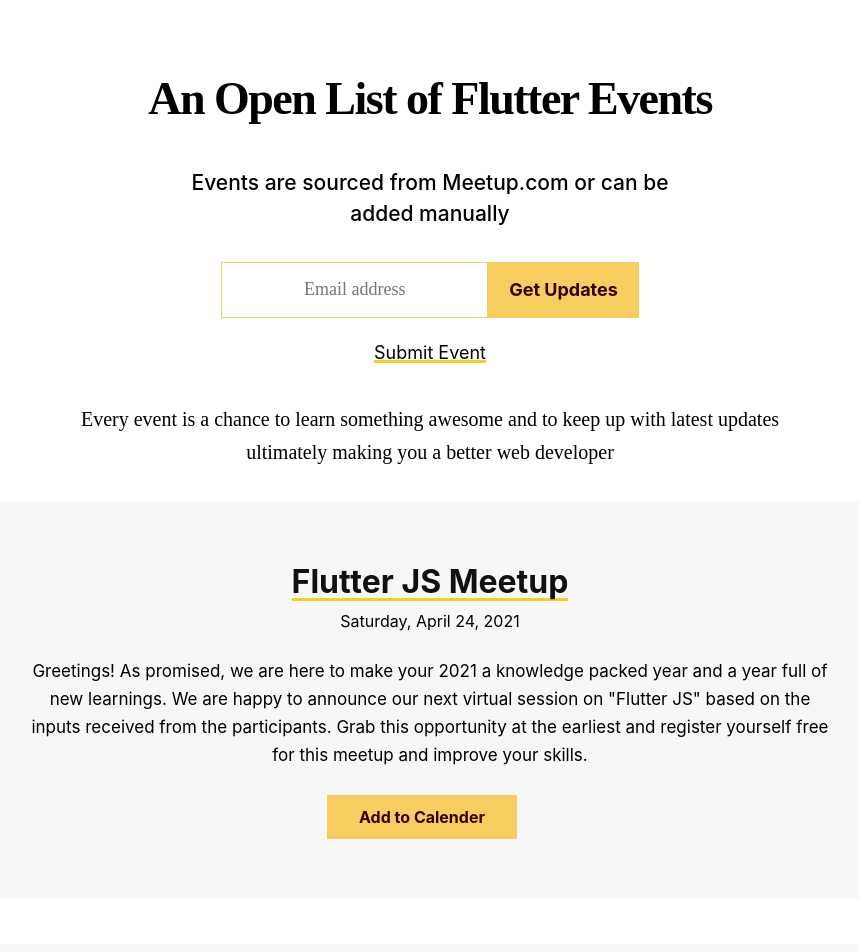
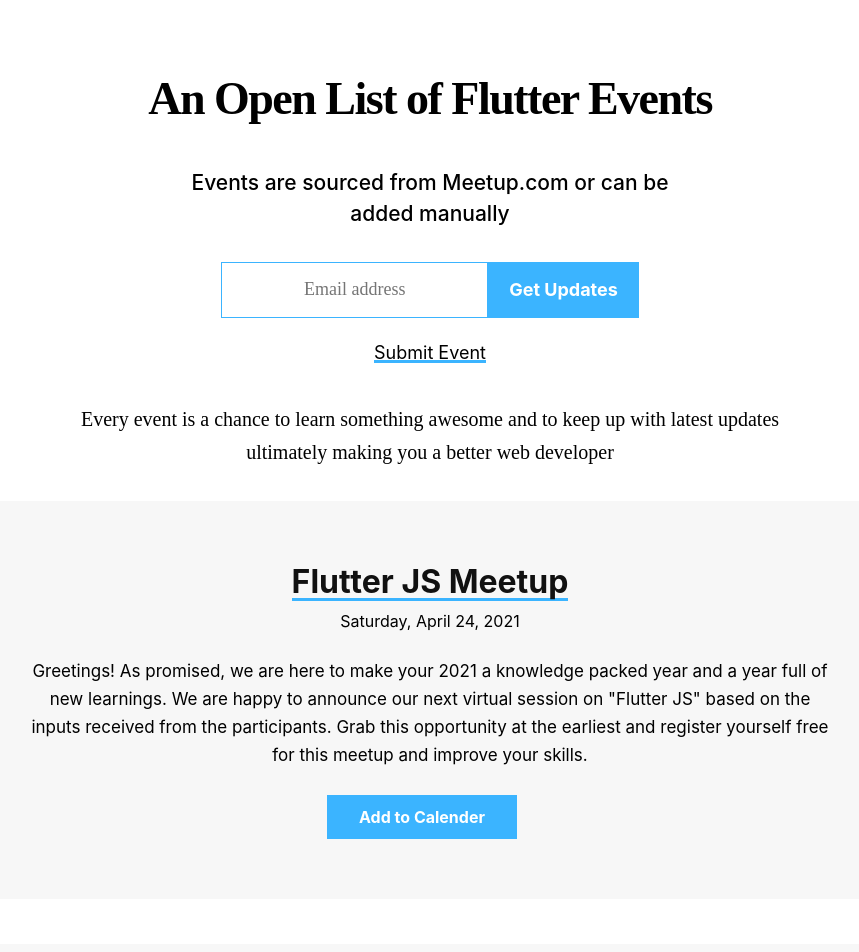
Before and after one commit to theindianappguy/fluttermeetups, a React (Create React App) app: page / in a window 1280 px wide. Shown: the top 952 px of the page, without its empty margins (210-1069 px from the left). Built offline with nearby package versions, Linux system fonts and the light colour scheme; no server answers; a web font is replaced by a local one.

Commit message:
updated color pallete

```diff
--- a/src/components/event-tile/style.css
+++ b/src/components/event-tile/style.css
@@ -19,7 +19,7 @@
 }
 
 .eventName {
-  box-shadow: inset 0 -3px 0 0 #f9ce21;
+  box-shadow: inset 0 -3px 0 0 #3bb4ff;
   display: inline;
   font-size: 2rem;
   text-align: left;
@@ -45,10 +45,10 @@
 
 .eventAddToCalenderBtn {
   margin-right: 16px;
-  background-color: #f8cd5f !important;
-  color: #320101 !important;
+  background-color: #3bb4ff !important;
+  color: white !important;
   padding: 12px 32px;
-  color: #f9ce21;
+  color: #3bb4ff;
   text-decoration: none;
   font-weight: 700;
 }
--- a/src/pages/home/index.css
+++ b/src/pages/home/index.css
@@ -57,7 +57,7 @@
   font-size: 18px !important;
   text-align: center;
   padding: 12.5px 21px !important;
-  border: 1px solid #f8cd5f !important;
+  border: 1px solid #3bb4ff !important;
 }
 
 .hero__ctaInput:focus {
@@ -65,8 +65,8 @@
 }
 
 .hero_ctaButton {
-  background-color: #f8cd5f !important;
-  color: #320101 !important;
+  background-color: #3bb4ff !important;
+  color: white !important;
   font-weight: 700 !important;
   font-size: 18px !important;
   line-height: 120% !important;
@@ -90,7 +90,7 @@
 }
 
 .here__ctaSubmitEvent {
-  box-shadow: inset 0 -3px 0 0 #f9ce21;
+  box-shadow: inset 0 -3px 0 0 #3bb4ff;
   font-size: 18px;
   margin-top: 24px !important;
   cursor: pointer;
```
